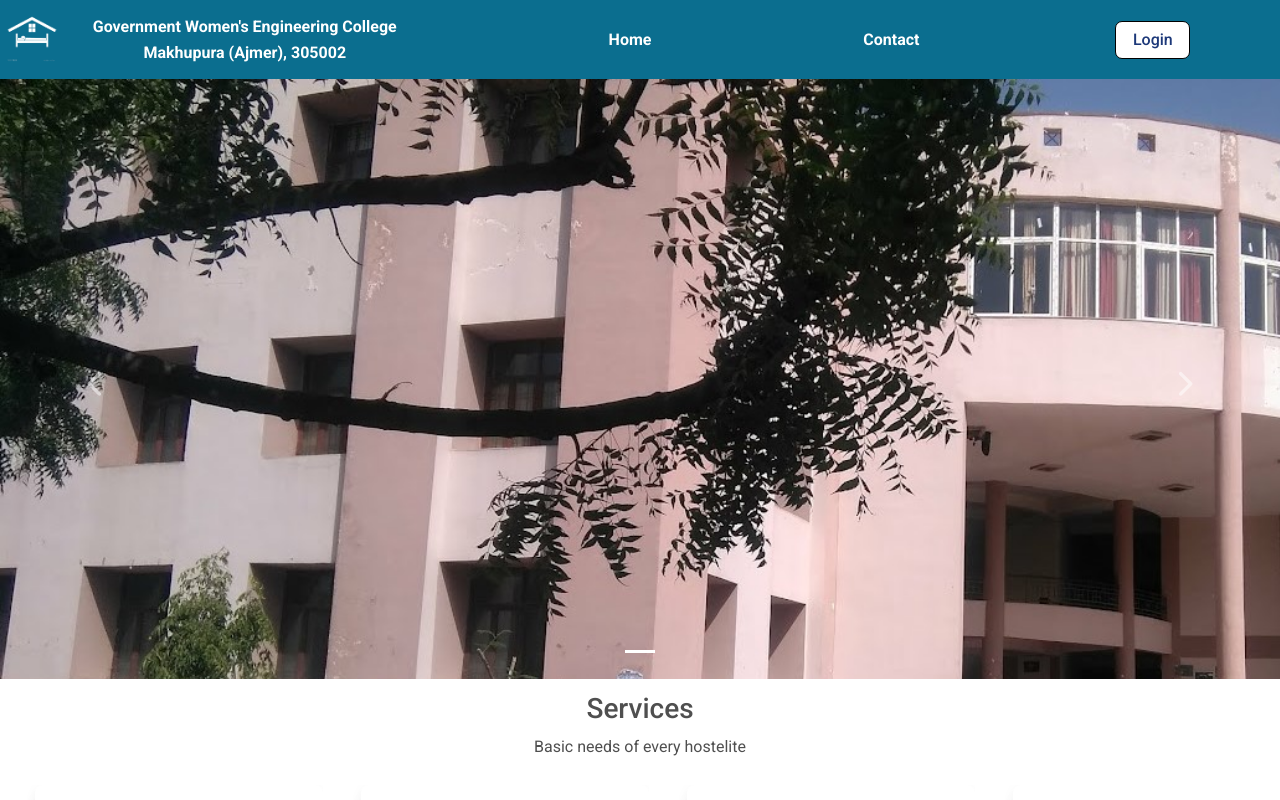
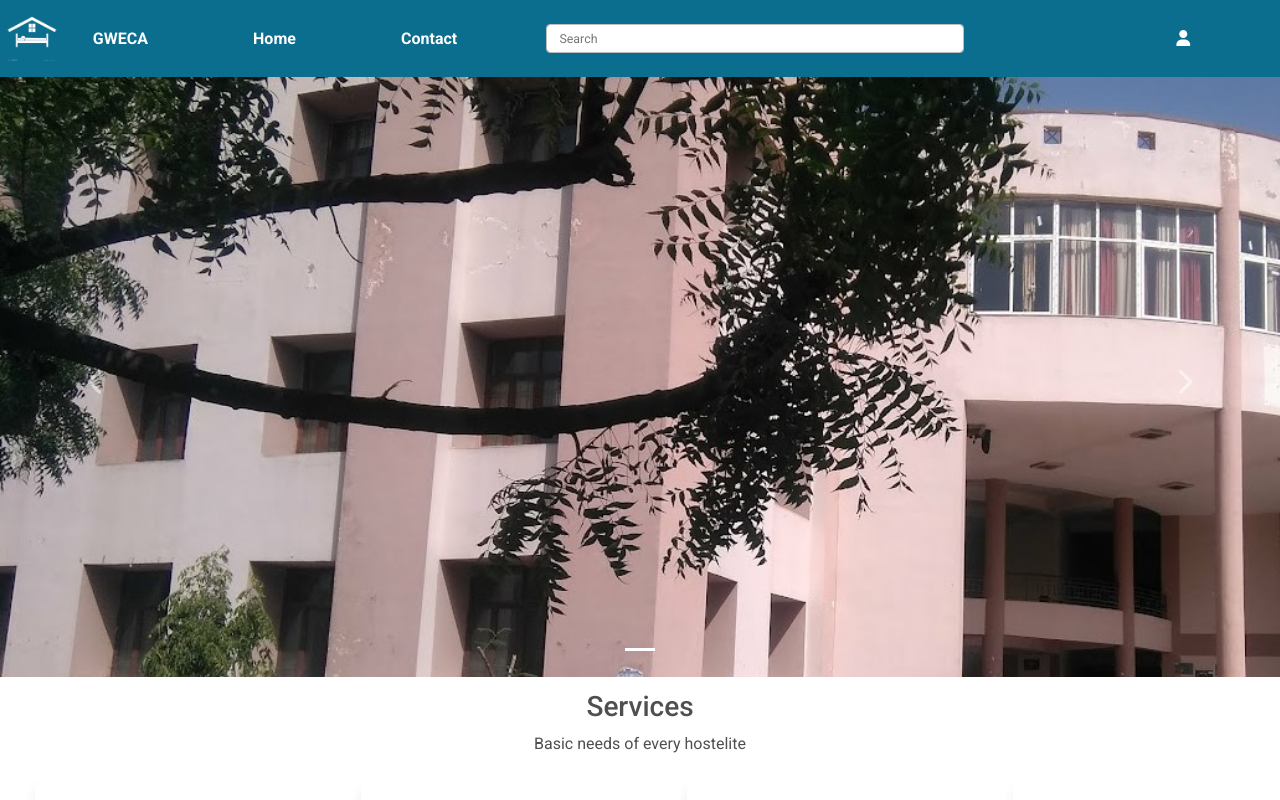
Before and after one commit to AdvanceBjr/Hostel-UI, a React (Create React App) app: page /home in a window 1280 px wide. Shown: the top 800 px of the page. Built offline with nearby package versions, Linux system fonts and the light colour scheme.

Commit message:
navbar searchbar

```diff
--- a/src/Components/Navbar/Navbar.css
+++ b/src/Components/Navbar/Navbar.css
@@ -73,3 +73,6 @@ ul.topnav li.right {
         float: none;
     }
 }
+.btn2{
+    border-radius: 50%;
+}
--- a/src/Components/Navbar/Navbar.js
+++ b/src/Components/Navbar/Navbar.js
@@ -1,36 +1,44 @@
 import React from 'react'
-// import "bootstrap/dist/css/bootstrap.min.css";
+
 import 'bootstrap/dist/css/bootstrap.min.css';
 import "./Navbar.css"
-import { Link } from "react-router-dom";
+
 import Nav from "react-bootstrap/Nav";
-// import "../images/hostel1.png"
+
+import { MDBCol, MDBIcon, MDBDropdown, MDBDropdownToggle, MDBDropdownItem, MDBDropdownMenu } from "mdb-react-ui-kit";
+
 const Navbar = () => {
   return <>
 
     <Nav>
-    <logo>
+      <logo>
         <a href="/home">
-        <img src={process.env.PUBLIC_URL+"images/h.png"}/>
-        {/* <img src={process.env.PUBLIC_URL+"images/clgLOgo.png"}/> */}
+          <img src={process.env.PUBLIC_URL + "images/h.png"} />
+          {/* <img src={process.env.PUBLIC_URL+"images/clgLOgo.png"}/> */}
 
         </a>
       </logo>
       <ul class="topnav">
         <li>
-          <a href="/home">Government Women's Engineering College<br/>Makhupura (Ajmer), 305002</a>
+          <a href="/home">GWECA</a>
         </li>
         <li>
-        <a href="/home">Home</a>
+          <a href="/home">Home</a>
 
         </li>
         <li>
           <a href="/contact">Contact</a>
 
         </li>
+
+        <MDBCol md="6">
+          <form className="form-inline mt-4 mb-4">
+            <input className="form-control form-control-sm ml-3 w-75" type="text" placeholder="Search" aria-label="Search" />
+          </form>
+        </MDBCol>
+
         <li>
-          <button >Login</button>
-
+          <MDBIcon icon="user" color='white' />
         </li>
       </ul>
     </Nav>
--- a/src/Components/Services/Services.js
+++ b/src/Components/Services/Services.js
@@ -45,14 +45,15 @@ const Services = () => {
           ))
         }
       </Row>
-      <MDBDropdown group className='shadow-0' style={{marginTop:10,marginBottom:15,marginLeft:700}}>
+       <MDBDropdown group className='shadow-0' style={{marginTop:10,marginBottom:15,marginLeft:700}}>
         <MDBDropdownToggle color='link'>View More</MDBDropdownToggle>
-        {/* <MDBDropdownMenu>
+        <MDBDropdownMenu>
           <MDBDropdownItem link>Action</MDBDropdownItem>
           <MDBDropdownItem link>Another action</MDBDropdownItem>
           <MDBDropdownItem link>Something else here</MDBDropdownItem>
-        </MDBDropdownMenu> */}
+        </MDBDropdownMenu>
       </MDBDropdown>
+
     </>
   )
 };
--- a/src/Components/Services/services.css
+++ b/src/Components/Services/services.css
@@ -6,3 +6,8 @@
     margin-top: 1%;
     margin-bottom: 2%;
 }
+.btn1{
+    margin-left: 45%;
+    margin-bottom:2%;
+    margin-top: 1%;
+}
--- a/src/index.css
+++ b/src/index.css
@@ -1,12 +1,3 @@
-body {
-  margin: 0;
-  font-family: -apple-system, BlinkMacSystemFont, 'Segoe UI', 'Roboto', 'Oxygen',
-    'Ubuntu', 'Cantarell', 'Fira Sans', 'Droid Sans', 'Helvetica Neue',
-    sans-serif;
-  -webkit-font-smoothing: antialiased;
-  -moz-osx-font-smoothing: grayscale;
-}
-
 code {
   font-family: source-code-pro, Menlo, Monaco, Consolas, 'Courier New',
     monospace;
```
